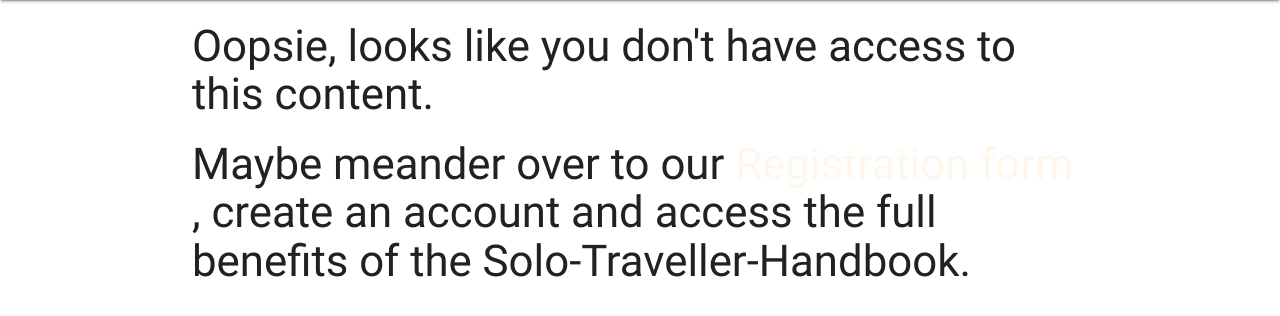
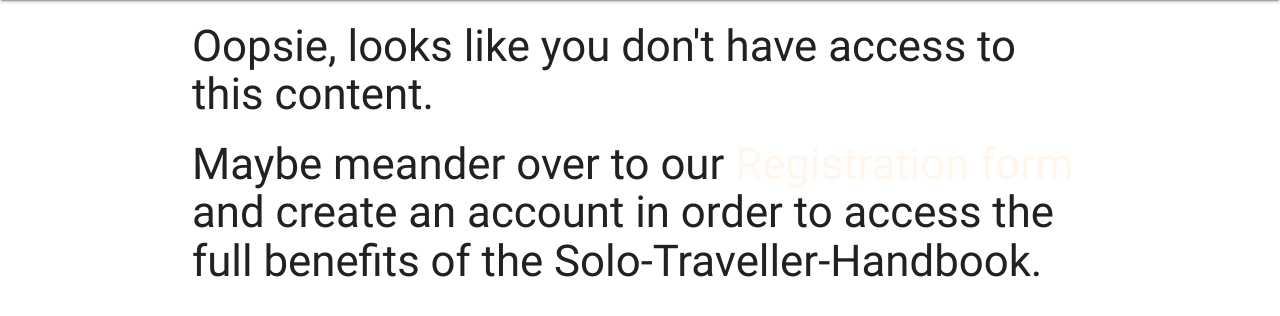
Before and after one commit to nafeesahyounis/data-centric-dev-project, a Flask app: page /addactivity in a window 1280 px wide. Shown: the part 64-380 px from the top of the page. Run offline with Flask 2, Linux system fonts and the light colour scheme; some libraries are stand-ins or nearby versions.

Commit message:
fixed typo on permissiondenied page

```diff
--- a/templates/pages/permissiondenied.html
+++ b/templates/pages/permissiondenied.html
@@ -2,7 +2,7 @@
 {% block content %}
 <div class="container">
 <h3> Oopsie, looks like you don't have access to this content.</h3>
-<h3> Maybe meander over to our <a href="{{url_for('register')}}"> Registration form </a>, create an account and access the full benefits of the Solo-Traveller-Handbook. </h3>
+<h3> Maybe meander over to our <a href="{{url_for('register')}}"> Registration form </a> and create an account in order to access the full benefits of the Solo-Traveller-Handbook. </h3>
 
 </div>
 {% endblock %}
```
